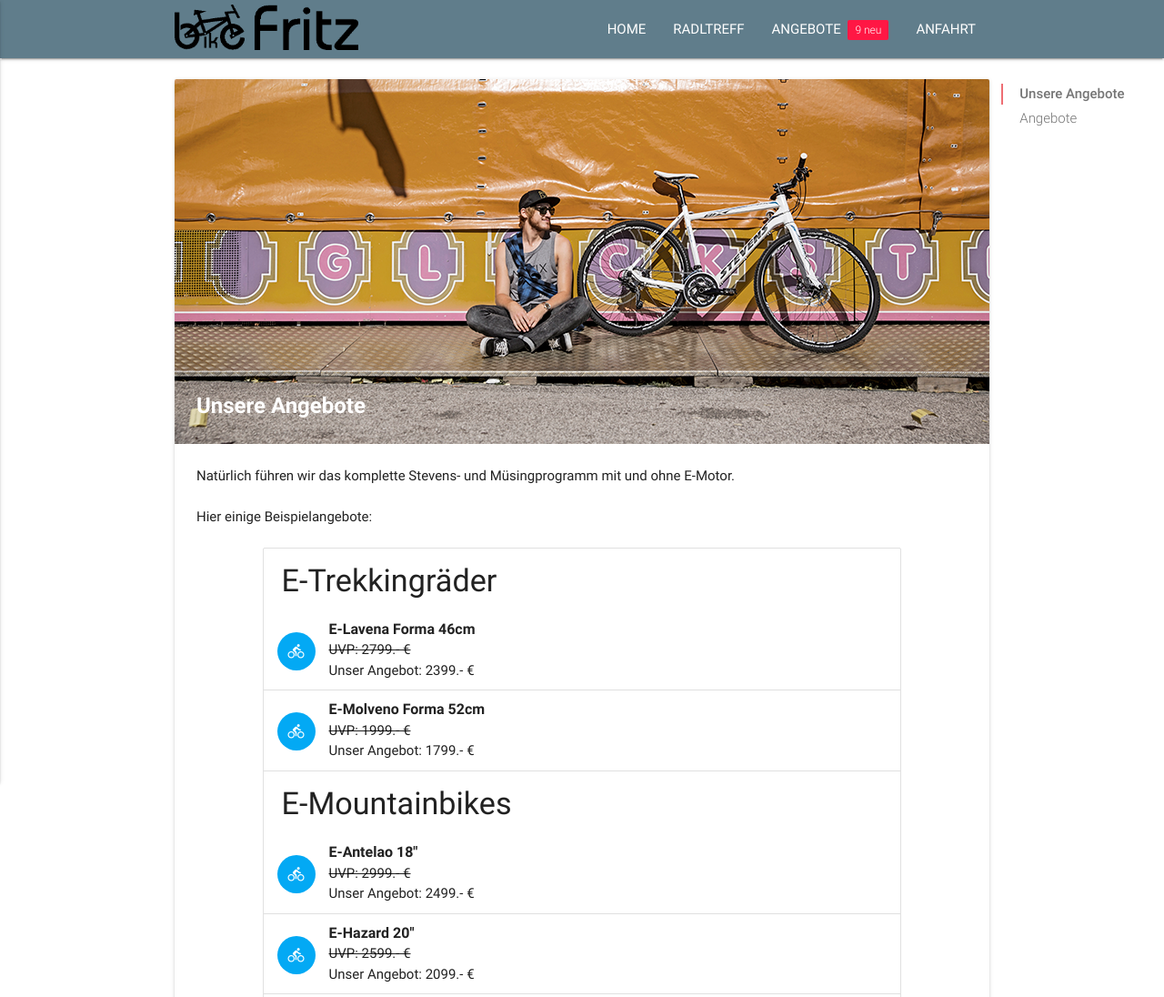
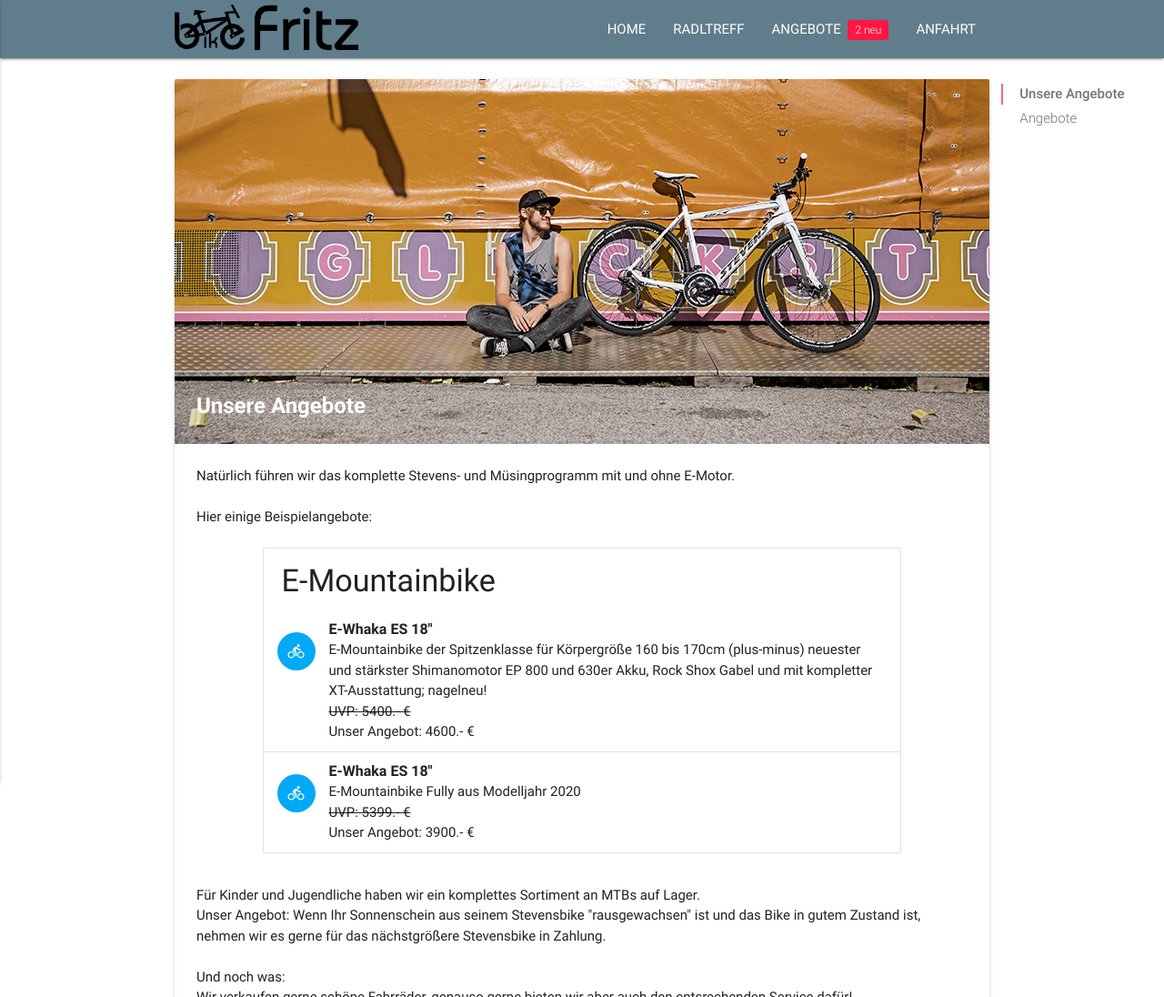
Before and after one commit to maxbrknr/bikefritz, a plain HTML site: page angebote.html in a window 1280 px wide. Shown: the top 1096 px of the page at 91% size. Drawn offline with nearby package versions, Linux system fonts and the light colour scheme.

Commit message:
update due to mail from end of april

```diff
--- a/assets/js/init.js
+++ b/assets/js/init.js
@@ -2,7 +2,7 @@
 
 // Global variables
 var current_sale = "Unsere Angebote";
-var new_offers = "9";
+var new_offers = "2";
 
 
 var currSaleElement = document.getElementById('to_sale');
--- a/assets/js/offers.js
+++ b/assets/js/offers.js
@@ -17,91 +17,20 @@ var offers = [];
 
 offers.push(
     {
-        'section': "E-Trekkingräder",
-        "title": "E-Lavena Forma 46cm",
-        'info': "",
-        'price': "2799",
-        'sale': "2399"
-    }
-);
-
-offers.push(
+        'section': "E-Mountainbike",
+        "title": "E-Whaka ES 18\"",
+        'info': "E-Mountainbike der Spitzenklasse für Körpergröße 160 bis 170cm (plus-minus) \
+            neuester und stärkster Shimanomotor EP 800 und 630er Akku, Rock Shox Gabel und mit \
+            kompletter XT-Ausstattung; nagelneu!",
+        'price': "5400",
+        'sale': "4600"
+    },
     {
-        'section': "E-Trekkingräder",
-        "title": "E-Molveno Forma 52cm",
-        'info': "",
-        'price': "1999",
-        'sale': "1799"
-    }
-);
-
-offers.push(
-    {
-        'section': "E-Mountainbikes",
-        "title": "E-Antelao 18\"",
-        'info': "",
-        'price': "2999",
-        'sale': "2499"
-    }
-);
-
-offers.push(
-    {
-        'section': "E-Mountainbikes",
-        "title": "E-Hazard 20\"",
-        'info': "",
-        'price': "2599",
-        'sale': "2099"
-    }
-);
-
-offers.push(
-    {
-        'section': "E-Mountainbikes",
-        "title": "E-Tremalzo 18\"",
-        'info': "",
-        'price': "2699",
-        'sale': "2199"
-    }
-);
-
-offers.push(
-    {
-        'section': "E-Mountainbikes",
-        "title": "E-Scope 20\" (Testrad)",
-        'info': "",
-        'price': "3999",
-        'sale': "2499"
-    }
-);
-
-offers.push(
-    {
-        'section': "Gravelbikes",
-        "title": "Prestige rot 56cm mit leichtem Kratzer",
-        'info': "",
-        'price': "1699",
-        'sale': "1399"
-    }
-);
-
-offers.push(
-    {
-        'section': "Rennrad der Superklasse",
-        "title": "Ventoux disc 56cm",
-        'info': "Vollcarbon, Ultegra, absolut neuwertig, volle Garantie",
-        'price': "3200",
-        'sale': "1999"
-    }
-);
-
-offers.push(
-    {
-        'section': "Rennräder",
-        "title": "Aspin, 56cm",
-        'info': "kompl Ultegra, super Zustand",
-        'price': "1699",
-        'sale': "699"
+        'section': "E-Mountainbike",
+        "title": "E-Whaka ES 18\"",
+        'info': "E-Mountainbike Fully aus Modelljahr 2020",
+        'price': "5399",
+        'sale': "3900"
     }
 );
 
```
Also changed, not shown: index.html (+22 -35 lines), 1 other file.
